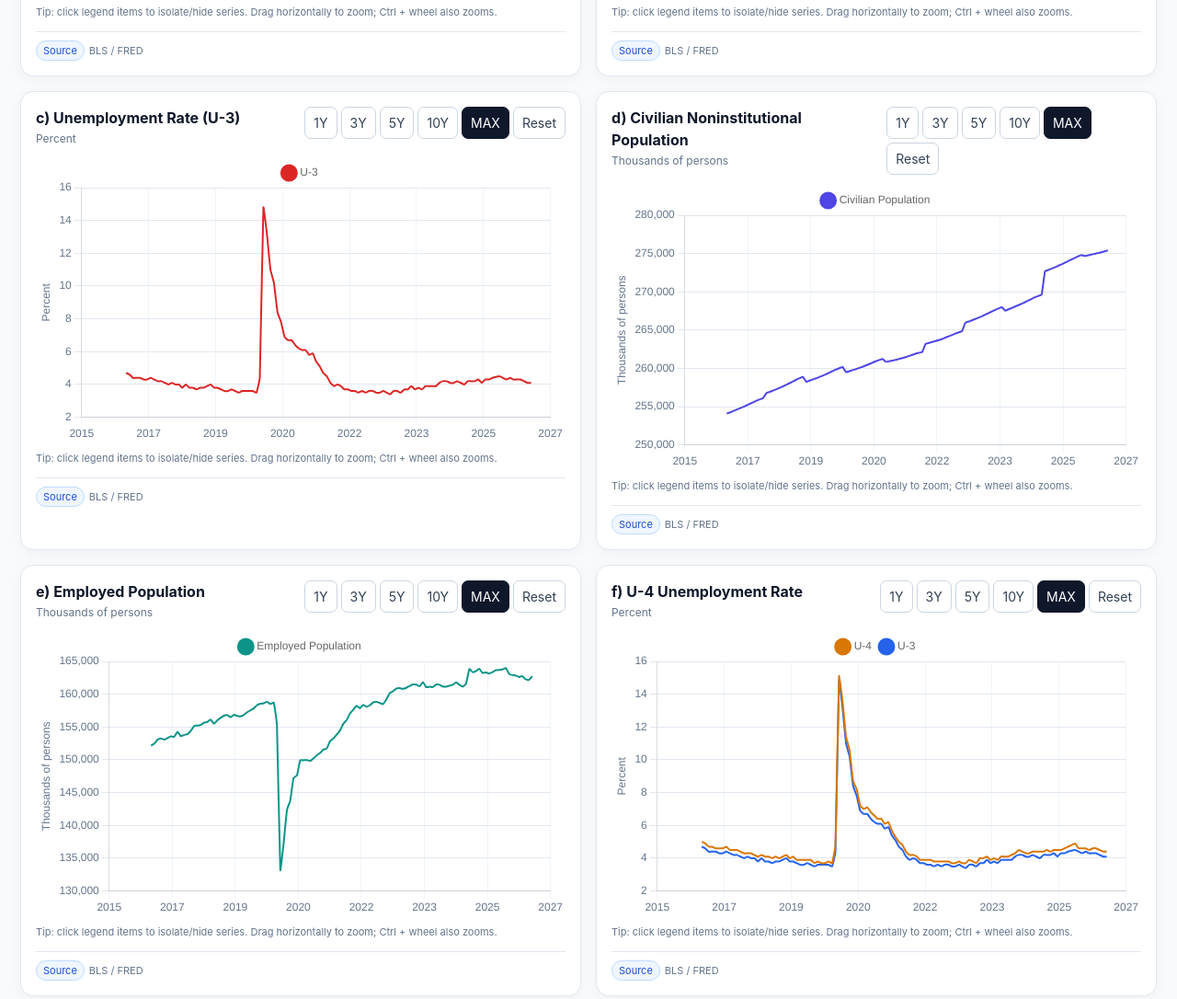
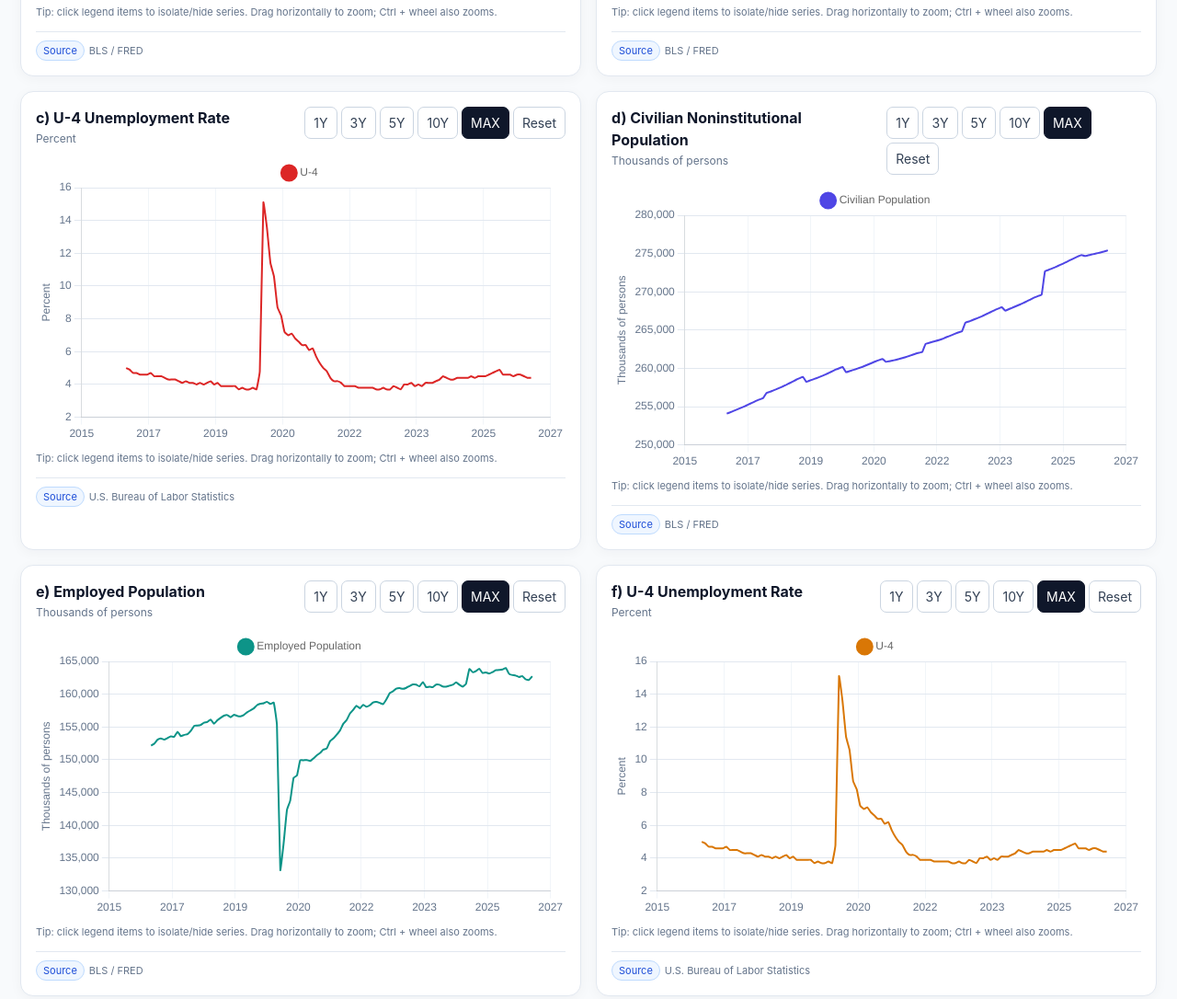
Before and after one commit to allenso0818-lab/central-bank-dashboard, a website: page profiles/federal-reserve.html in a window 1280 px wide. Shown: the part 814-1900 px from the top of the page at 92% size. Drawn offline with nearby package versions, Linux system fonts and the light colour scheme; some packages are replaced by stand-ins of ours; a script that the page names is missing.

Commit message:
Use U-4 unemployment rate only on Fed dashboard

```diff
--- a/profiles/federal-reserve.html
+++ b/profiles/federal-reserve.html
@@ -20,10 +20,10 @@ function countdown(){const t=new Date('2026-10-28T14:00:00-04:00'),d=Math.max(0,
 const defs=[
 ['a','Unemployed Count','Thousands of persons',[['UNEMPLOY','Unemployed',C.blue]],'BLS / FRED'],
 ['b','Total Civilian Labor Force','Thousands of persons',[['CLF16OV','Civilian Labor Force',C.green]],'BLS / FRED'],
-['c','Unemployment Rate (U-3)','Percent',[['UNRATE','U-3',C.red]],'BLS / FRED'],
+['c','U-4 Unemployment Rate','Percent',[['U4RATE','U-4',C.red]],'U.S. Bureau of Labor Statistics'],
 ['d','Civilian Noninstitutional Population','Thousands of persons',[['CNP16OV','Civilian Population',C.indigo]],'BLS / FRED'],
 ['e','Employed Population','Thousands of persons',[['CE16OV','Employed Population',C.teal]],'BLS / FRED'],
-['f','U-4 Unemployment Rate','Percent',[['U4RATE','U-4',C.amber],['UNRATE','U-3',C.blue]],'BLS / FRED'],
+['f','U-4 Unemployment Rate','Percent',[['U4RATE','U-4',C.amber]],'U.S. Bureau of Labor Statistics'],
 ['g','Labor Force Participation Rate','Percent',[['CIVPART','Participation Rate',C.green]],'BLS / FRED']
 ];
 function card(d){return '<div class="card" id="card-'+d[0]+'"><div class="head"><div><h3>'+d[0]+') '+d[1]+'</h3><div class="sub">'+d[2]+'</div></div>'+ranges(d[0])+'</div><div class="canvas"><canvas id="ch-'+d[0]+'"></canvas></div><div class="legend-note">Tip: click legend items to isolate/hide series. Drag horizontally to zoom; Ctrl + wheel also zooms.</div><div class="source"><span class="badge">Source</span>'+d[4]+'</div></div>'}
```
